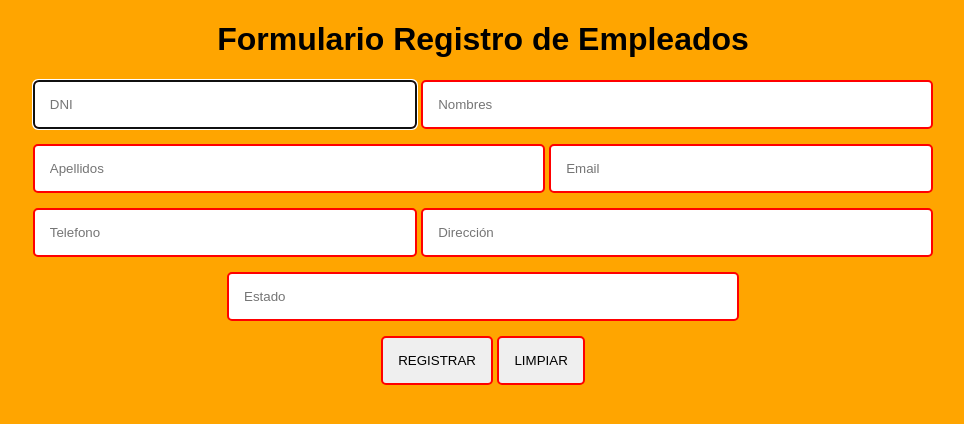
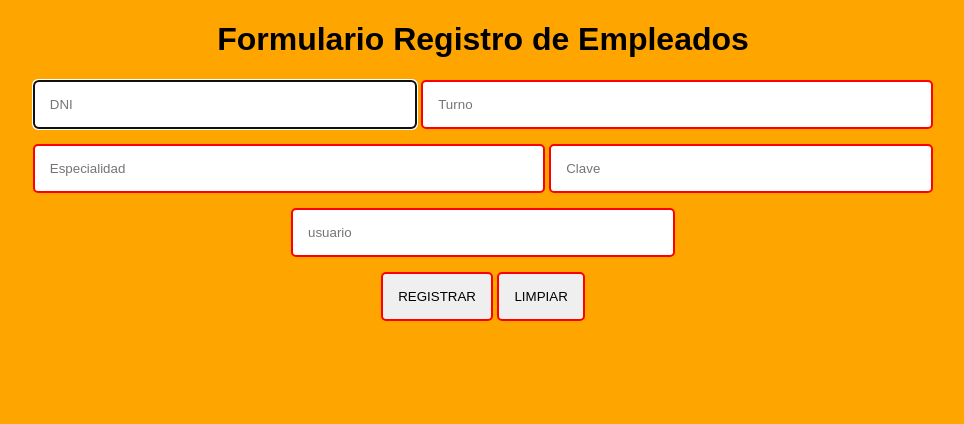
Before and after one commit to jdonaires/Farmacia, a PHP site: page /Farmacia/DESIGNER/registrarEmpleado.php in a window 1280 px wide. Shown: the top 424 px of the page, without its empty margins (157-1121 px from the left). Run offline with PHP 8.4, Linux system fonts and the light colour scheme.

Commit message:
Update PROYECTO/DESIGNER/registrarEmpleado.php

```diff
--- a/PROYECTO/DESIGNER/registrarEmpleado.php
+++ b/PROYECTO/DESIGNER/registrarEmpleado.php
@@ -7,12 +7,10 @@ $empDAO=new EmpleadoDAO();
 
 if (isset($_POST['guardar'])) {
     $emp->__SET('dni', $_POST['dni']);
-    $emp->__SET('nombres',$_POST['nombres']);
-    $emp->__SET('apellidos',$_POST['apellidos']);
-    $emp->__SET('email', $_POST['email']);
-    $emp->__SET('telefono', $_POST['telefono']);
-    $emp->__SET('direccion', $_POST['direccion']);
-    $emp->__SET('estado', $_POST['estado']);
+    $emp->__SET('turno',$_POST['turno']);
+    $emp->__SET('especialidad',$_POST['especialidad']);
+    $emp->__SET('clave', $_POST['clave']);
+    $emp->__SET('usuario', $_POST['usuario']);
     $empDAO->listarEmpleado($per);
 
     header('Location: registrarEmpleado.php');
@@ -33,12 +31,10 @@ if (isset($_POST['guardar'])) {
   		</div>
   		<form class="form__reg" action="">
               <input class="input-50" type="text" placeholder="DNI" required autofocus>
-   			      <input class="input-100" type="text" placeholder="Nombres" required autofocus>
-              <input class="input-100" type="tex" placeholder="Apellidos" required autofocus>
-              <input class="input-50" type="email" placeholder="Email" required>
-              <input class="input-50" type="text" placeholder="Telefono" required>
-              <input class="input-100" type="text" placeholder="Dirección" required>
-              <input class="input-100" type="text" placeholder="Estado" required>
+   			      <input class="input-100" type="text" placeholder="Turno" required autofocus>
+              <input class="input-100" type="tex" placeholder="Especialidad" required autofocus>
+              <input class="input-50" type="password" placeholder="Clave" required>
+              <input class="input-50" type="text" placeholder="usuario" required>
               <div class="btn__form">
               	<input class="btn__submit" type="submit" value="REGISTRAR">
               	<input class="btn__reset" type="reset" value="LIMPIAR">
```
